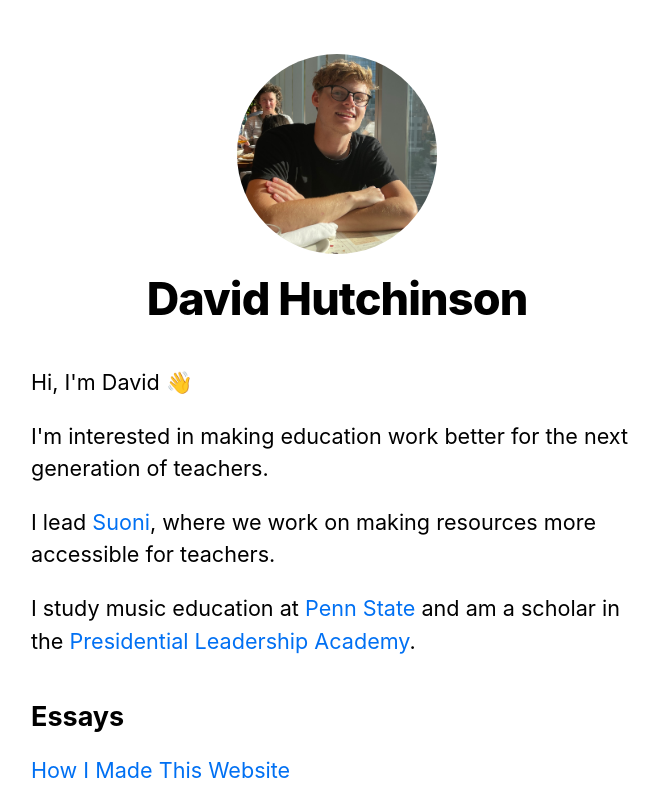
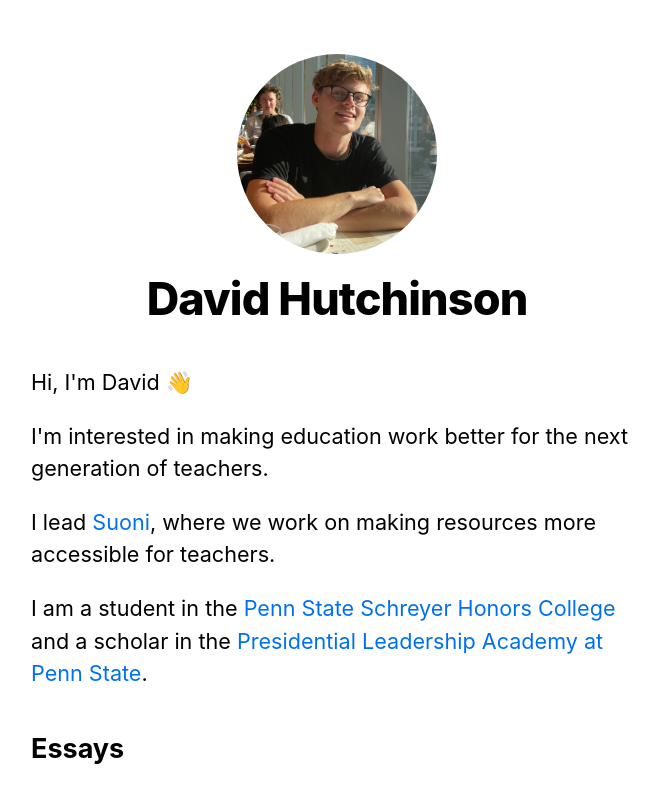
Before and after one commit to dvdhutch/dvdhutch-personal-site, a Next.js app: page / in a window 1280 px wide. Shown: the top 791 px of the page, without its empty margins (303-962 px from the left). Built offline with nearby package versions, Linux system fonts and the light colour scheme.

Commit message:
scholarly update

```diff
--- a/pages/index.js
+++ b/pages/index.js
@@ -24,7 +24,7 @@ export default function Home({ allPostsData }) {
         <p> Hi, I'm David 👋 </p>
         <p> I'm interested in making education work better for the next generation of teachers. </p>
         <p> I lead <a href="https://suoni-build-3.webflow.io/">Suoni</a>, where we work on making resources more accessible for teachers. </p>
-        <p> I study music education at <a href="https://www.arts.psu.edu">Penn State</a> and am a scholar in the <a href="https://www.academy.psu.edu">Presidential Leadership Academy</a>.
+        <p> I am a student in the <a href="https://www.shc.psu.edu">Penn State Schreyer Honors College</a> and a scholar in the <a href="https://www.academy.psu.edu">Presidential Leadership Academy at Penn State</a>.
         </p>
       </section>
 
```
